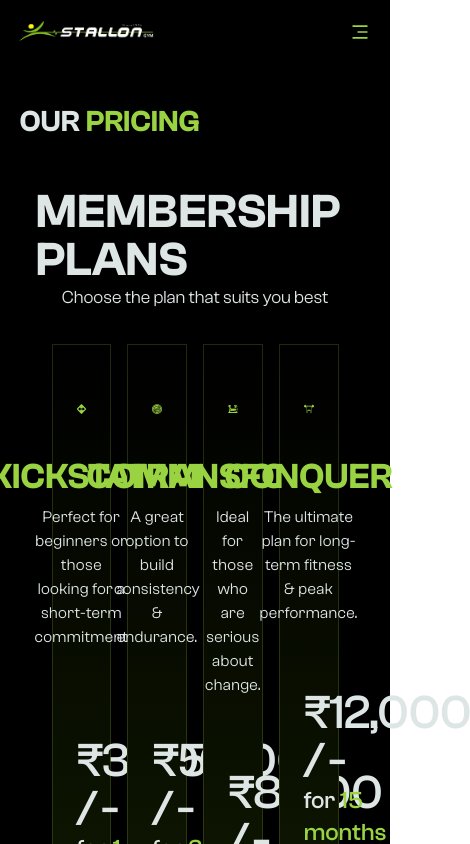
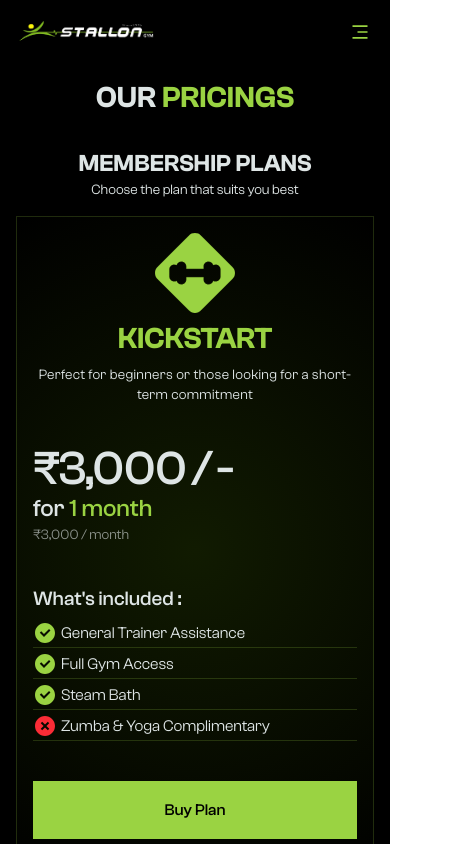
Before and after one commit to Kayeff/Stallon, a React (Vite) app: page /#/pricing in a window 390 px wide. Shown: the top 844 px of the page, 470 px wide, since content can reach past the window. Built offline with nearby package versions, Linux system fonts and the light colour scheme.

Commit message:
make responsive-3

```diff
--- a/src/components/LocationLink.jsx
+++ b/src/components/LocationLink.jsx
@@ -7,7 +7,7 @@ export default function LocationLink({ branch }) {
       <a
         href={branch.link}
         target="_blank"
-        className="font-medium space-x-1 hover:underline"
+        className="font-medium gap-1 hover:underline"
       >
         <span className="font-normal">{branch.address}</span>
       </a>
--- a/src/components/Membership.jsx
+++ b/src/components/Membership.jsx
@@ -5,17 +5,18 @@ export default function Membership({ plan }) {
   const totalMonth = plan.extra + plan.duration;
   const totalPrice = Math.ceil(((plan.price / totalMonth) * 100) / 100);
   return (
-    <div className="border border-strong-green/20 gradient-background min-h-96 space-y-10 flex items-center justify-between flex-col ">
-      <div className="w-full flex flex-col items-center justify-center space-y-2 p-6">
+    <div className="border border-strong-green/20 gradient-background gap-10 flex flex-col min-h-96 w-full">
+      <div className="w-full h-full flex items-center justify-between flex-col gap-10 p-4">
+        <div className="w-full flex flex-col items-center justify-center gap-2">
           <img className="h-20" src={plan.src} alt="" />
-        <h1 className="uppercase font-semibold text-4xl  text-strong-green ">
+          <h1 className="uppercase font-semibold text-3xl text-strong-green ">
             {plan.title}
           </h1>
-        <p className="tracking-wide text-center">{plan.about}</p>
+          <p className="tracking-wide text-center text-sm">{plan.about}</p>
         </div>
-      <div className="w-full px-6 space-y-8">
+        <div className="w-full flex flex-col gap-8">
           <div className="w-full flex items-start justify-center flex-col">
-          <h1 className="text-5xl tracking-tighter font-medium">
+            <h1 className="text-5xl laptop:text-4xl tracking-tighter font-medium">
               {formatCurrency(plan.price)} / -
             </h1>
             <h1 className="text-2xl font-medium ">
@@ -31,7 +32,7 @@ export default function Membership({ plan }) {
             </h1>
           </div>
         </div>
-      <div className="w-full p-6 space-y-2">
+        <div className="w-full flex flex-col gap-2">
           <h1 className="w-full text-xl font-medium">What's included : </h1>
           <ul className="space-y-1">
             {plan.facilities.map((item) => {
@@ -53,7 +54,7 @@ export default function Membership({ plan }) {
             })}
           </ul>
         </div>
-      <div className="w-full p-6 space-y-4 flex items-center justify-center flex-col">
+        <div className="w-full gap-1 flex items-center justify-center flex-col">
           <button className="px-6 py-4 border border-strong-green bg-strong-green text-black cursor-pointer hover:bg-strong-green/15 hover:text-platinium transition-all duration-300 font-medium w-full">
             Buy Plan
           </button>
@@ -62,5 +63,6 @@ export default function Membership({ plan }) {
           </button>
         </div>
       </div>
+    </div>
   );
 }
--- /dev/null
+++ b/src/components/MembershipPricing.jsx
@@ -0,0 +1,18 @@
+import { membership_data } from "../membership";
+import Membership from "./Membership";
+
+export default function MembershipPricing() {
+  return (
+    <div className="w-full flex flex-col gap-4">
+      <div className="w-full flex items-center justify-center flex-col">
+        <h1 className="text-2xl uppercase font-semibold">Membership Plans</h1>
+        <p className="text-sm">Choose the plan that suits you best</p>
+      </div>
+      <div className="w-full grid grid-cols-1 tablet:grid-cols-2 laptop:grid-cols-4 gap-2">
+        {membership_data.map((data) => (
+          <Membership key={`membership-plan-${data.id}`} plan={data} />
+        ))}
+      </div>
+    </div>
+  );
+}
--- /dev/null
+++ b/src/components/PersonalTrainingPricing.jsx
@@ -0,0 +1,25 @@
+import PersonalTraining from "../components/PersonalTraining";
+import { pt_data } from "../personal_training";
+
+export default function PersonalTrainingPricing() {
+  return (
+    <div className="w-full flex flex-col gap-4">
+      <div className="w-full flex items-center justify-center flex-col">
+        <h1 className="text-2xl uppercase font-semibold">
+          Personal Training Plans
+        </h1>
+        <p className="text-sm">
+          Take your fitness to the next level with expert guidance
+        </p>
+      </div>
+      <div className="w-full grid grid-cols-1 tablet:grid-cols-2 laptop:grid-cols-4 gap-2">
+        {pt_data.map((data) => (
+          <PersonalTraining
+            key={`personal-training-plan-${data.id}`}
+            plan={data}
+          />
+        ))}
+      </div>
+    </div>
+  );
+}
--- a/src/components/SmallSection.jsx
+++ b/src/components/SmallSection.jsx
@@ -1,6 +1,6 @@
 export default function SmallSection({ title, children, className }) {
   return (
-    <div className="cursor-default space-y-4">
+    <div className="cursor-default flex flex-col gap-2">
       <h1 className="text-lg font-semibold uppercase">{title}</h1>
       <div className={`${className}`}>{children}</div>
     </div>
--- a/src/pages/Pricing.jsx
+++ b/src/pages/Pricing.jsx
@@ -1,44 +1,14 @@
 import Heading from "../components/Heading";
-import Membership from "../components/Membership";
-import PersonalTraining from "../components/PersonalTraining";
-import { membership_data } from "../membership";
-import { pt_data } from "../personal_training";
+import MembershipPricing from "../components/MembershipPricing";
+import PersonalTrainingPricing from "../components/PersonalTrainingPricing";
 
 export default function Pricing() {
   return (
-    <main className="w-full min-h-screen flex items-center flex-col py-10 font-clash-grotesk">
-      <div className="w-[90%] text-platinium cursor-default flex items-center justify-center flex-col space-y-8">
-        <div className="w-full flex items-start justify-center flex-col">
-          <Heading title={"Our"} spanText={"Pricing"} />
-        </div>
-        <div className="w-full p-4 space-y-4">
-          <div className="w-full flex items-center justify-center flex-col">
-            <h1 className="text-5xl uppercase font-semibold">
-              Membership Plans
-            </h1>
-            <p className="text-lg">Choose the plan that suits you best</p>
-          </div>
-          <div className="w-full grid grid-cols-4 gap-4 p-4">
-            {membership_data.map((data) => (
-              <Membership key={data.id} plan={data} />
-            ))}
-          </div>
-        </div>
-        <div className="w-full p-4 space-y-4">
-          <div className="w-full flex items-center justify-center flex-col">
-            <h1 className="text-5xl uppercase font-semibold">
-              Personal Training Charges
-            </h1>
-            <p className="text-lg">
-              Take your fitness to the next level with expert guidance
-            </p>
-          </div>
-          <div className="w-full grid grid-cols-4 gap-4 p-4">
-            {pt_data.map((data) => (
-              <PersonalTraining key={data.id} plan={data} />
-            ))}
-          </div>
-        </div>
+    <main className="w-full min-h-screen flex items-center flex-col font-clash-grotesk mb-10">
+      <div className="w-full text-platinium cursor-default flex items-center justify-center flex-col gap-8 p-4 laptop:w-[80%]">
+        <Heading title={"Our"} spanText={"Pricings"} />
+        <MembershipPricing />
+        <PersonalTrainingPricing />
       </div>
     </main>
   );
--- a/src/personal_training.js
+++ b/src/personal_training.js
@@ -8,8 +8,7 @@ export const pt_data = [
     id: "plan1",
     title: "Beginner",
     img: beginner,
-    about:
-      "Start your fitness journey with expert guidance, personalized workouts, and the right techniques to build a strong base.",
+    about: "Start your fitness journey with expert guidance.",
     duration: 1,
     trainer: [
       { level: "level 1", price: 5000 },
@@ -20,8 +19,7 @@ export const pt_data = [
     id: "plan2",
     img: intermediate,
     title: "Intermediate",
-    about:
-      "Take your training to the next level with structured programs designed to improve strength, endurance, and performance.",
+    about: "Take your training to the next level.",
     duration: 3,
     trainer: [
       { level: "level 1", price: 12000 },
@@ -32,8 +30,7 @@ export const pt_data = [
     id: "plan3",
     img: advanced,
     title: "Advanced",
-    about:
-      "Push your limits with high-intensity training, advanced techniques, and specialized coaching for maximum results.",
+    about: "Push your limits with high-intensity training.",
     duration: 6,
     trainer: [
       { level: "level 1", price: 22000 },
@@ -44,8 +41,7 @@ export const pt_data = [
     id: "plan4",
     img: proChamp,
     title: "ProChamp",
-    about:
-      "Achieve elite fitness with tailored coaching, performance tracking, and next-level training designed for champions.",
+    about: "Achieve elite fitness with tailored coaching.",
     duration: 12,
     trainer: [
       { level: "level 1", price: 40000 },
```
Also changed, not shown: src/components/PersonalTraining.jsx (+10 -6 lines), src/pages/Contact.jsx (+9 -9 lines). Lines whose indentation alone changed are shown as unchanged.
